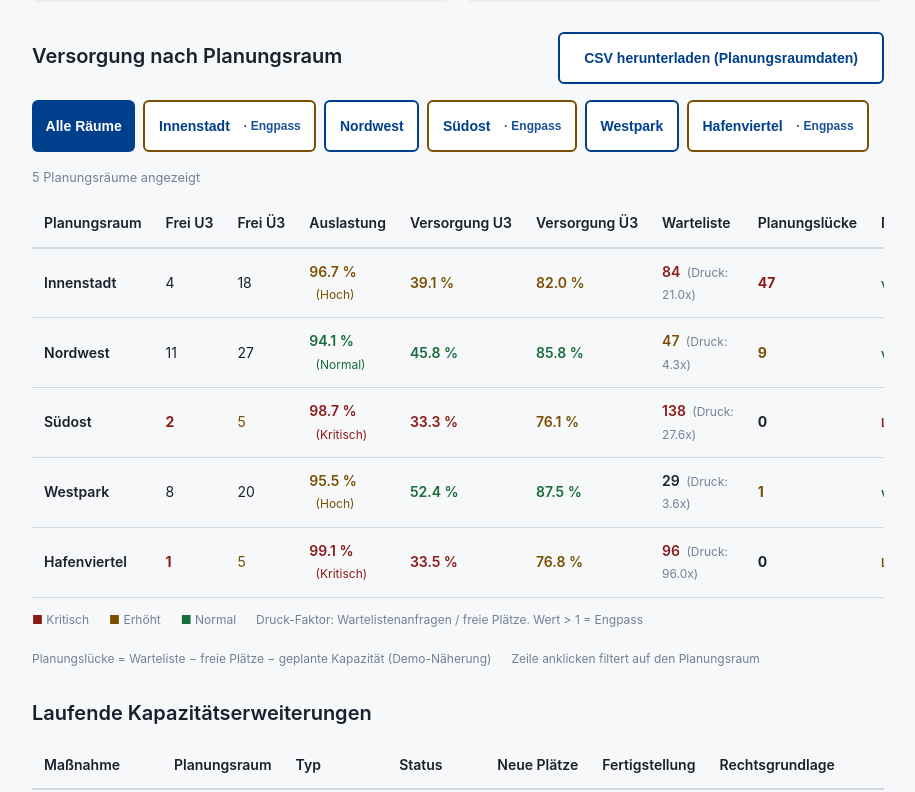
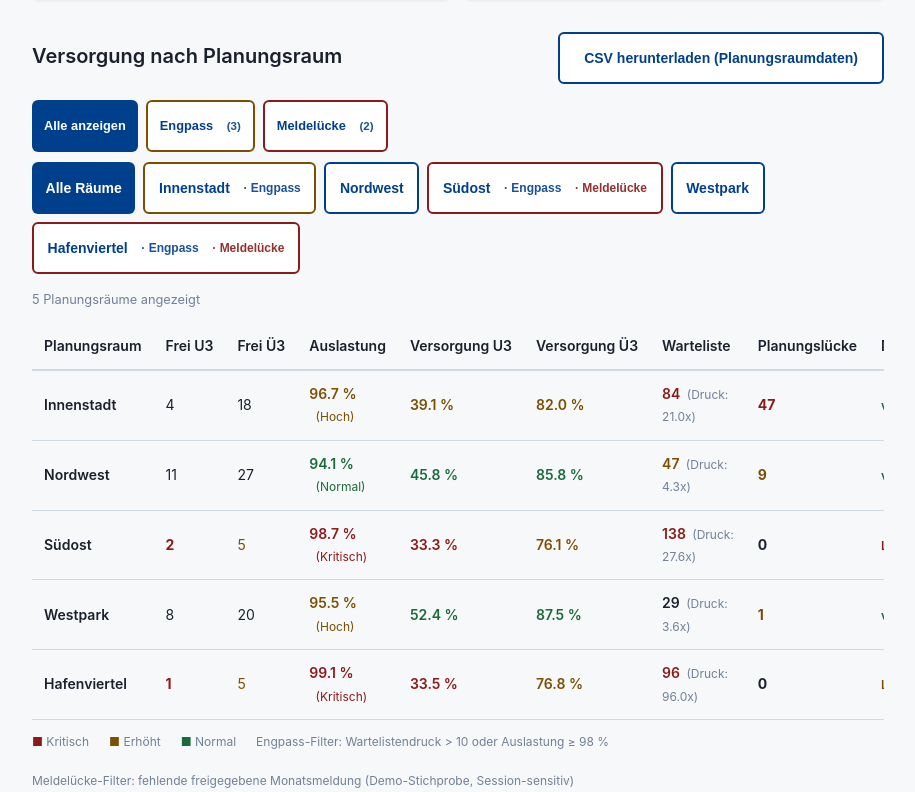
Before and after one commit to d0npedro/open-state, a Next.js app in the folder demo/: page /kita in a window 1280 px wide. Shown: the part 1048-1840 px from the top of the page, without its empty margins (182-1097 px from the left). Built offline with nearby package versions, Linux system fonts and the light colour scheme.

Commit message:
feat(kita): Planungsraum-Explorer Filter Engpass und Meldeluecke
Schnellfilter-Chips mit Zaehlern; Raum-Chips zeigen Meldeluecke neben Engpass;
Tabelle/Massnahmen folgen dem Filter; Leerzustand Session-sensitiv.

```diff
--- a/demo/components/kita/KitaPlanungsraumExplorer.tsx
+++ b/demo/components/kita/KitaPlanungsraumExplorer.tsx
@@ -5,6 +5,7 @@
  * Filter zeigt einen Raum oder alle; Maßnahmen folgen dem Filter.
  * Residuale Planungslücke (Demo-Näherung wie US-KJ-007) wird methodisch an
  * Meldelücken aus dem Meldeeingang gekoppelt — Hinweis only, keine Interpolation.
+ * Filter-Chips: Engpass (Auslastung/Warteliste) und Meldelücke (Meldeeingang).
  * Keine Kind- oder Personennamen (Q-074 / US-KJ-009 ↔ US-KJ-007).
  */
 
@@ -16,7 +17,20 @@ import {
   ResidualMeldeHinweis,
   ResidualMeldeSummenHinweis,
   useMeldeeingangFuerBedarfsplanung,
+  type PlanungsraumMeldebasis,
 } from '@/components/kita/KitaBedarfsplanungDatenbasis';
+
+/** Versorgungs-Engpass: hoher Wartelistendruck oder kritische Auslastung. */
+function isEngpass(pr: PlanungsraumKennzahlen): boolean {
+  return pr.wartelisteDruckFaktor > 10 || pr.auslastungsgradProzent >= 98;
+}
+
+/** Meldelücke: mindestens eine nicht freigegebene Stichproben-Meldung im Raum. */
+function hasMeldeluecke(basis: PlanungsraumMeldebasis | undefined): boolean {
+  return Boolean(basis?.hatDatenluecke);
+}
+
+type Schnellfilter = 'ALL' | 'ENGPASS' | 'MELDELUECKE';
 
 function auslastungBadge(pct: number): { color: string; label: string } {
   if (pct >= 98) return { color: 'var(--color-danger)', label: 'Kritisch' };
@@ -76,6 +90,7 @@ interface Props {
 
 export function KitaPlanungsraumExplorer({ planungsraeume, massnahmen, csvSlot }: Props) {
   const [selectedId, setSelectedId] = useState<string | 'ALL'>('ALL');
+  const [schnellfilter, setSchnellfilter] = useState<Schnellfilter>('ALL');
   const { basen, byRaumId } = useMeldeeingangFuerBedarfsplanung();
 
   const residualByRaumId = useMemo(() => {
@@ -86,21 +101,38 @@ export function KitaPlanungsraumExplorer({ planungsraeume, massnahmen, csvSlot }
     return m;
   }, [planungsraeume, massnahmen]);
 
-  const filteredRaeume = useMemo(
-    () =>
+  const engpassCount = useMemo(
+    () => planungsraeume.filter(isEngpass).length,
+    [planungsraeume]
+  );
+  const meldelueckeCount = useMemo(
+    () => planungsraeume.filter(pr => hasMeldeluecke(byRaumId.get(pr.id))).length,
+    [planungsraeume, byRaumId]
+  );
+
+  const filteredRaeume = useMemo(() => {
+    let list =
       selectedId === 'ALL'
         ? planungsraeume
-        : planungsraeume.filter(pr => pr.id === selectedId),
-    [planungsraeume, selectedId]
-  );
+        : planungsraeume.filter(pr => pr.id === selectedId);
 
-  const filteredMassnahmen = useMemo(
-    () =>
-      selectedId === 'ALL'
-        ? massnahmen
-        : massnahmen.filter(m => m.planungsraumId === selectedId),
-    [massnahmen, selectedId]
-  );
+    // Schnellfilter greift nur in der Mehrfachansicht (Alle Räume).
+    if (selectedId === 'ALL' && schnellfilter === 'ENGPASS') {
+      list = list.filter(isEngpass);
+    } else if (selectedId === 'ALL' && schnellfilter === 'MELDELUECKE') {
+      list = list.filter(pr => hasMeldeluecke(byRaumId.get(pr.id)));
+    }
+    return list;
+  }, [planungsraeume, selectedId, schnellfilter, byRaumId]);
+
+  const filteredMassnahmen = useMemo(() => {
+    if (selectedId !== 'ALL') {
+      return massnahmen.filter(m => m.planungsraumId === selectedId);
+    }
+    if (schnellfilter === 'ALL') return massnahmen;
+    const raumIds = new Set(filteredRaeume.map(pr => pr.id));
+    return massnahmen.filter(m => raumIds.has(m.planungsraumId));
+  }, [massnahmen, selectedId, schnellfilter, filteredRaeume]);
 
   const selectedRaum =
     selectedId === 'ALL' ? null : planungsraeume.find(pr => pr.id === selectedId) ?? null;
@@ -115,6 +147,11 @@ export function KitaPlanungsraumExplorer({ planungsraeume, massnahmen, csvSlot }
     .filter(m => m.status === 'IM_BAU')
     .reduce((s, m) => s + m.erwarteteNeuePlaetze, 0);
 
+  function selectRaum(id: string | 'ALL') {
+    setSelectedId(id);
+    if (id !== 'ALL') setSchnellfilter('ALL');
+  }
+
   return (
     <div style={{ display: 'flex', flexDirection: 'column', gap: '2rem' }}>
       {/* Planungsraum-Übersicht */}
@@ -124,7 +161,73 @@ export function KitaPlanungsraumExplorer({ planungsraeume, massnahmen, csvSlot }
           {csvSlot}
         </div>
 
-        {/* Filter-Chips */}
+        {/* Schnellfilter: Engpass / Meldelücke */}
+        <div
+          role="group"
+          aria-label="Schnellfilter Engpass und Meldelücke"
+          style={{ display: 'flex', flexWrap: 'wrap', gap: '0.5rem', marginBottom: '0.65rem' }}
+        >
+          <button
+            type="button"
+            className={selectedId === 'ALL' && schnellfilter === 'ALL' ? 'btn btn-primary' : 'btn btn-secondary'}
+            aria-pressed={selectedId === 'ALL' && schnellfilter === 'ALL'}
+            onClick={() => {
+              setSelectedId('ALL');
+              setSchnellfilter('ALL');
+            }}
+            style={{ fontSize: '0.8rem', padding: '0.35rem 0.75rem' }}
+          >
+            Alle anzeigen
+          </button>
+          <button
+            type="button"
+            className={selectedId === 'ALL' && schnellfilter === 'ENGPASS' ? 'btn btn-primary' : 'btn btn-secondary'}
+            aria-pressed={selectedId === 'ALL' && schnellfilter === 'ENGPASS'}
+            onClick={() => {
+              setSelectedId('ALL');
+              setSchnellfilter(prev => (prev === 'ENGPASS' ? 'ALL' : 'ENGPASS'));
+            }}
+            style={{
+              fontSize: '0.8rem',
+              padding: '0.35rem 0.75rem',
+              borderColor:
+                selectedId === 'ALL' && schnellfilter === 'ENGPASS'
+                  ? undefined
+                  : 'var(--color-warning)',
+            }}
+            title="Wartelistendruck &gt; 10 oder Auslastung ≥ 98 %"
+          >
+            Engpass
+            <span style={{ marginLeft: '0.35rem', fontSize: '0.72rem', opacity: 0.9 }}>
+              ({engpassCount})
+            </span>
+          </button>
+          <button
+            type="button"
+            className={selectedId === 'ALL' && schnellfilter === 'MELDELUECKE' ? 'btn btn-primary' : 'btn btn-secondary'}
+            aria-pressed={selectedId === 'ALL' && schnellfilter === 'MELDELUECKE'}
+            onClick={() => {
+              setSelectedId('ALL');
+              setSchnellfilter(prev => (prev === 'MELDELUECKE' ? 'ALL' : 'MELDELUECKE'));
+            }}
+            style={{
+              fontSize: '0.8rem',
+              padding: '0.35rem 0.75rem',
+              borderColor:
+                selectedId === 'ALL' && schnellfilter === 'MELDELUECKE'
+                  ? undefined
+                  : 'var(--color-danger)',
+            }}
+            title="Planungsräume mit fehlender freigegebener Monatsmeldung (Demo-Stichprobe)"
+          >
+            Meldelücke
+            <span style={{ marginLeft: '0.35rem', fontSize: '0.72rem', opacity: 0.9 }}>
+              ({meldelueckeCount})
+            </span>
+          </button>
+        </div>
+
+        {/* Planungsraum-Chips */}
         <div
           role="group"
           aria-label="Planungsraum filtern"
@@ -134,31 +237,51 @@ export function KitaPlanungsraumExplorer({ planungsraeume, massnahmen, csvSlot }
             type="button"
             className={selectedId === 'ALL' ? 'btn btn-primary' : 'btn btn-secondary'}
             aria-pressed={selectedId === 'ALL'}
-            onClick={() => setSelectedId('ALL')}
+            onClick={() => selectRaum('ALL')}
             style={{ fontSize: '0.875rem', padding: '0.4rem 0.85rem' }}
           >
             Alle Räume
           </button>
           {planungsraeume.map(pr => {
             const active = selectedId === pr.id;
-            const engpass = pr.wartelisteDruckFaktor > 10 || pr.auslastungsgradProzent >= 98;
+            const engpass = isEngpass(pr);
+            const meldeluecke = hasMeldeluecke(byRaumId.get(pr.id));
+            const borderHint = !active
+              ? meldeluecke
+                ? 'var(--color-danger)'
+                : engpass
+                  ? 'var(--color-warning)'
+                  : undefined
+              : undefined;
             return (
               <button
                 key={pr.id}
                 type="button"
                 className={active ? 'btn btn-primary' : 'btn btn-secondary'}
                 aria-pressed={active}
-                onClick={() => setSelectedId(pr.id)}
+                onClick={() => selectRaum(pr.id)}
                 style={{
                   fontSize: '0.875rem',
                   padding: '0.4rem 0.85rem',
-                  borderColor: engpass && !active ? 'var(--color-warning)' : undefined,
+                  borderColor: borderHint,
                 }}
               >
                 {pr.bezeichnung}
                 {engpass && (
                   <span style={{ marginLeft: '0.35rem', fontSize: '0.75rem', opacity: 0.9 }}>
                     · Engpass
+                  </span>
+                )}
+                {meldeluecke && (
+                  <span
+                    style={{
+                      marginLeft: '0.35rem',
+                      fontSize: '0.75rem',
+                      opacity: 0.9,
+                      color: active ? undefined : 'var(--color-danger)',
+                    }}
+                  >
+                    · Meldelücke
                   </span>
                 )}
               </button>
@@ -171,9 +294,13 @@ export function KitaPlanungsraumExplorer({ planungsraeume, massnahmen, csvSlot }
           aria-live="polite"
           style={{ fontSize: '0.8rem', color: 'var(--color-text-muted)', marginBottom: '0.75rem' }}
         >
-          {selectedId === 'ALL'
-            ? `${planungsraeume.length} Planungsräume angezeigt`
-            : `Gefiltert: ${selectedRaum?.bezeichnung ?? selectedId}`}
+          {selectedId !== 'ALL'
+            ? `Gefiltert: ${selectedRaum?.bezeichnung ?? selectedId}`
+            : schnellfilter === 'ENGPASS'
+              ? `${filteredRaeume.length} Planungsraum${filteredRaeume.length === 1 ? '' : 'e'} mit Engpass`
+              : schnellfilter === 'MELDELUECKE'
+                ? `${filteredRaeume.length} Planungsraum${filteredRaeume.length === 1 ? '' : 'e'} mit Meldelücke`
+                : `${filteredRaeume.length} Planungsräume angezeigt`}
         </p>
 
         {/* Detailkarte bei Einzelauswahl */}
@@ -305,6 +432,15 @@ export function KitaPlanungsraumExplorer({ planungsraeume, massnahmen, csvSlot }
           </div>
         )}
 
+        {filteredRaeume.length === 0 ? (
+          <div className="card" style={{ color: 'var(--color-text-muted)', fontSize: '0.9rem' }} role="status">
+            {schnellfilter === 'MELDELUECKE'
+              ? 'Keine Planungsräume mit Meldelücke in der aktuellen Demo-Stichprobe (ggf. nach Freigabe in /kita/meldung geschlossen).'
+              : schnellfilter === 'ENGPASS'
+                ? 'Keine Planungsräume mit Versorgungs-Engpass nach den Demo-Schwellwerten.'
+                : 'Keine Planungsräume für diesen Filter.'}
+          </div>
+        ) : (
         <div style={{ overflowX: 'auto' }}>
           <table style={{ width: '100%', borderCollapse: 'collapse', fontSize: '0.875rem' }}>
             <thead>
@@ -334,11 +470,11 @@ export function KitaPlanungsraumExplorer({ planungsraeume, massnahmen, csvSlot }
                           : 'var(--color-neutral-light)',
                       cursor: 'pointer',
                     }}
-                    onClick={() => setSelectedId(prev => (prev === pr.id ? 'ALL' : pr.id))}
+                    onClick={() => selectRaum(selectedId === pr.id ? 'ALL' : pr.id)}
                     onKeyDown={e => {
                       if (e.key === 'Enter' || e.key === ' ') {
                         e.preventDefault();
-                        setSelectedId(prev => (prev === pr.id ? 'ALL' : pr.id));
+                        selectRaum(selectedId === pr.id ? 'ALL' : pr.id);
                       }
                     }}
                     tabIndex={0}
@@ -397,6 +533,7 @@ export function KitaPlanungsraumExplorer({ planungsraeume, massnahmen, csvSlot }
             </tbody>
           </table>
         </div>
+        )}
 
         <div style={{ marginTop: '0.75rem' }}>
           <ResidualMeldeSummenHinweis
@@ -410,7 +547,8 @@ export function KitaPlanungsraumExplorer({ planungsraeume, massnahmen, csvSlot }
           <span><span style={{ color: 'var(--color-danger)', fontWeight: 600 }}>■</span> Kritisch</span>
           <span><span style={{ color: 'var(--color-warning)', fontWeight: 600 }}>■</span> Erhöht</span>
           <span><span style={{ color: 'var(--color-success)', fontWeight: 600 }}>■</span> Normal</span>
-          <span>Druck-Faktor: Wartelistenanfragen / freie Plätze. Wert &gt; 1 = Engpass</span>
+          <span>Engpass-Filter: Wartelistendruck &gt; 10 oder Auslastung ≥ 98 %</span>
+          <span>Meldelücke-Filter: fehlende freigegebene Monatsmeldung (Demo-Stichprobe, Session-sensitiv)</span>
           <span>Planungslücke = Warteliste − freie Plätze − geplante Kapazität (Demo-Näherung)</span>
           <span>Zeile anklicken filtert auf den Planungsraum</span>
         </div>
```
Also changed, not shown: 1 other file (tests, documents, lock files or other folders).
